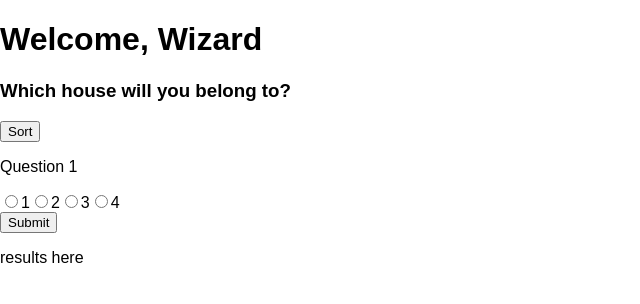
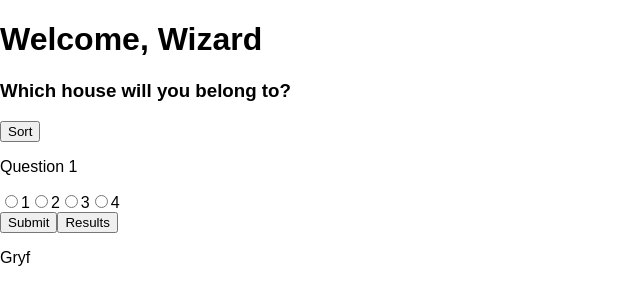
Before and after one commit to bloominstituteoftechnology/React-Sorting-Hat, a React (Create React App) app in the folder react-sorting-hat/: page / in a window 1280 px wide. Shown: the top 304 px of the page, without its empty margins (0-640 px from the left). Built offline with nearby package versions, Linux system fonts and the light colour scheme; the HTML template or start-up script is replaced by a standard one.

Commit message:
add simple logic to allow for house sorting

```diff
--- a/react-sorting-hat/src/App.js
+++ b/react-sorting-hat/src/App.js
@@ -7,7 +7,7 @@ import Results from './Components/Results';
 class App extends Component {
 	constructor() {
 		super();
-    this.state = { name: 'Wizard', started: false, completed: false, currentQuestion: 0, currentAnswer: 1, result: 0 };
+		this.state = { name: 'Wizard', started: false, completed: false, currentQuestion: 0, currentAnswer: 1, result: 0, showResult: false };
 		// add , result: 0
 	}
 
@@ -23,12 +23,22 @@ class App extends Component {
 
 	nextQuestion = (event) => {
 		event.preventDefault();
-    if (this.state.currentQuestion !== 5){
+		if (this.state.currentQuestion < 5){
 			this.setState((prevState) => {
 				return {currentQuestion: prevState.currentQuestion + 1, result: Number(prevState.result) + Number(prevState.currentAnswer) };
 			});
+		} else if (this.state.currentQuestion === 5) {
+			this.setState((prevState) => {
+				return {completed: true, result: Number(prevState.result) + Number(prevState.currentAnswer), currentQuestion: 100};
+			})
+		}
+	}
+
+	displayResult = () => {
+		if (this.state.completed){
+			this.setState({showResult: true});
 		} else {
-      this.setState({completed: true});
+			alert('You must finish the 6 questions.');
 		}
 	}
 
@@ -36,8 +46,8 @@ class App extends Component {
 		return (
 			<div className="container">
 				<Title name={this.state.name} startQuiz={this.startQuiz} />
-        <Questions currentQuestion = {this.state.currentQuestion} nextQuestion={this.nextQuestion} currentAnswer={this.currentAnswer} />
-        <Results />
+				<Questions currentQuestion = {this.state.currentQuestion} nextQuestion={this.nextQuestion} currentAnswer={this.currentAnswer} displayResult={this.displayResult} />
+				<Results canShow={this.state.showResult} result={this.state.result} />
 			</div>
 		);
 	}
--- a/react-sorting-hat/src/Components/Question.js
+++ b/react-sorting-hat/src/Components/Question.js
@@ -19,6 +19,7 @@ const Question = (props) => {
             </div>
             <div>
                 <button onClick={props.nextQuestion} type="submit">Submit</button>
+                <button onClick={props.displayResult} type="button">Results</button>
             </div>
         </form>
     )
--- a/react-sorting-hat/src/Components/Questions.js
+++ b/react-sorting-hat/src/Components/Questions.js
@@ -5,7 +5,7 @@ import Question from './Question';
 const Questions = (props) => {
     return (
         <div className="questionsContainer">
-            <Question currentQuestion={props.currentQuestion} nextQuestion={props.nextQuestion} currentAnswer={props.currentAnswer} />
+            <Question currentQuestion={props.currentQuestion} nextQuestion={props.nextQuestion} currentAnswer={props.currentAnswer} displayResult={props.displayResult} />
         </div>
     )
 }
--- a/react-sorting-hat/src/Components/Results.js
+++ b/react-sorting-hat/src/Components/Results.js
@@ -8,9 +8,22 @@ let houses = [
     {name: 'Raven'}
 ]
 
-const Results = () => {
+const Results = (props) => {
+    let result = props.result;
+    let house = 0;
+    if (result < 10){
+        house = 0;
+    } else if (result < 15){
+        house = 1;
+    } else if (result < 20){
+        house = 2;
+    } else if (result <= 24){
+        house = 3;
+    }
     return(
-        <p>results here</p>
+        <div className={`results ${props.canShow ? 'show' : ''}`}>
+            <p>{houses[house].name}</p>
+        </div>
     )
 }
 
```
Lines whose indentation alone changed are shown as unchanged.
